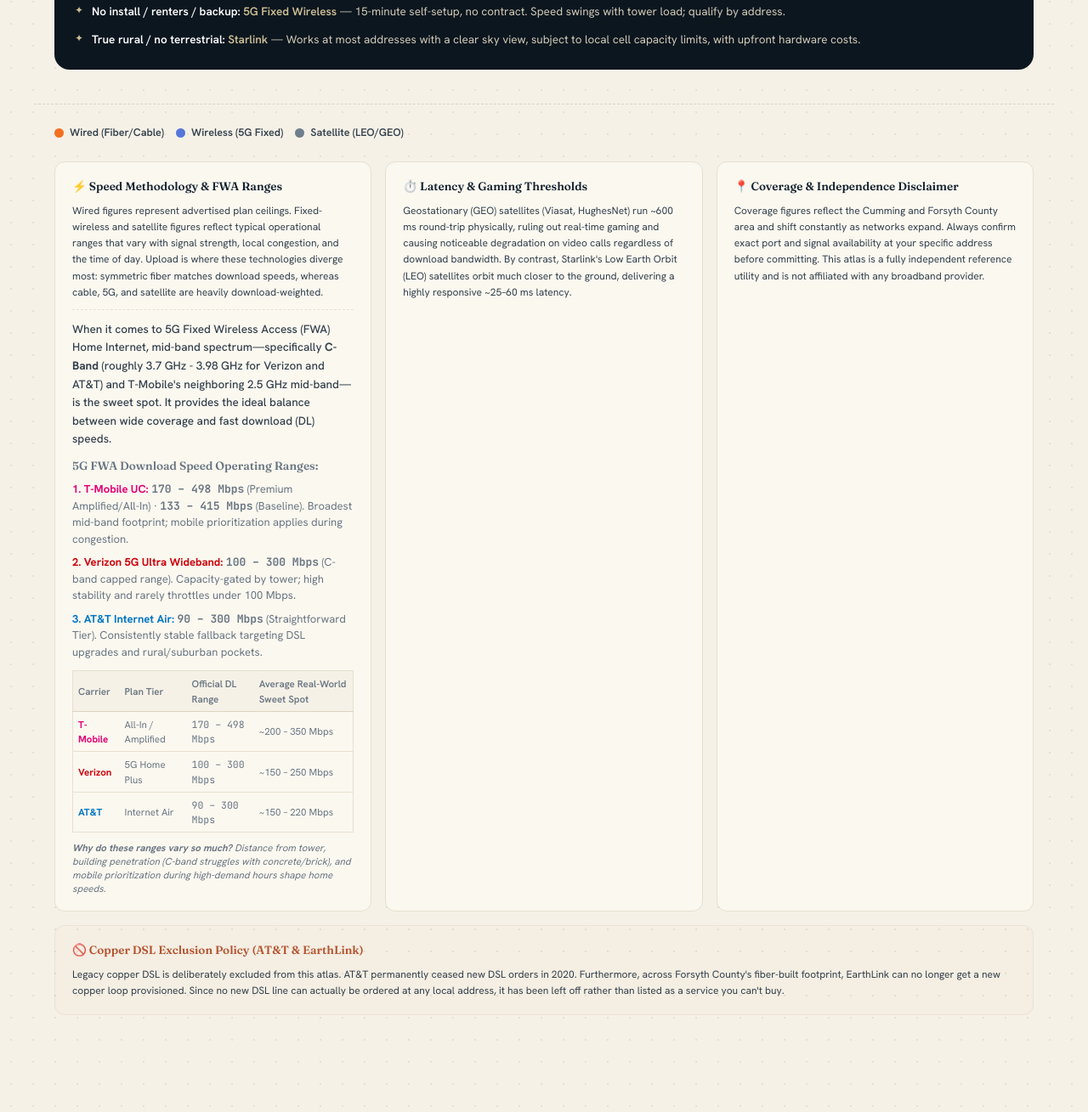
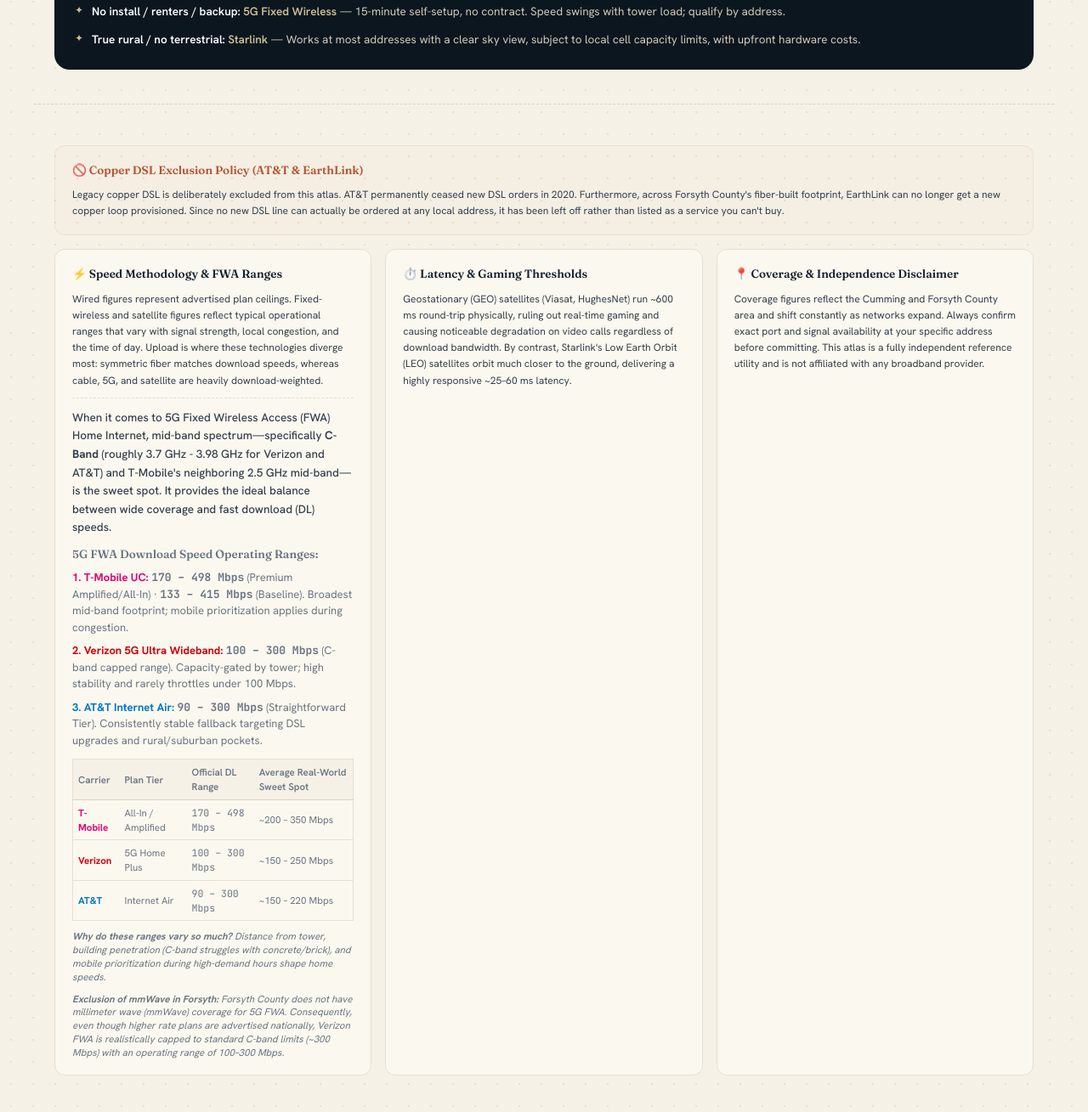
Before and after one commit to curdriceaurora/broadband-atlas, a website: page forsyth-broadband-atlas.html in a window 1280 px wide. Shown: the part 3131-4440 px from the top of the page at 85% size. Drawn offline with Linux system fonts and the light colour scheme.

Commit message:
style: remove bottom legend, pull copper dsl note to top, and add verizon mmwave callout

```diff
--- a/forsyth-broadband-atlas.html
+++ b/forsyth-broadband-atlas.html
@@ -962,13 +962,15 @@
 </dialog>
 
 <footer>
-  <div class="legend">
-    <span class="leg"><span class="sw" style="background:var(--fiber)"></span>Wired (Fiber/Cable)</span>
-    <span class="leg"><span class="sw" style="background:var(--fwa)"></span>Wireless (5G Fixed)</span>
-    <span class="leg"><span class="sw" style="background:var(--sat)"></span>Satellite (LEO/GEO)</span>
-  </div>
-
   <div class="footer-notes-grid">
+    <details class="note-card copper-dsl" open>
+      <summary>
+        <h4>🚫 Copper DSL Exclusion Policy (AT&amp;T &amp; EarthLink)</h4>
+        <svg class="chev" width="13" height="13" viewBox="0 0 24 24" fill="none" stroke="currentColor" stroke-width="2.2"><path d="m6 9 6 6 6-6"/></svg>
+      </summary>
+      <p>Legacy copper DSL is deliberately excluded from this atlas. AT&amp;T permanently ceased new DSL orders in 2020. Furthermore, across Forsyth County's fiber-built footprint, EarthLink can no longer get a new copper loop provisioned. Since no new DSL line can actually be ordered at any local address, it has been left off rather than listed as a service you can't buy.</p>
+    </details>
+
     <details class="note-card speed-methodology" open>
       <summary>
         <h4>⚡ Speed Methodology &amp; FWA Ranges</h4>
@@ -1039,6 +1041,9 @@
           <p style="font-size: 11.5px; font-style: italic; color: var(--ink-faint); margin-top: 10px; line-height: 1.38;">
             <strong>Why do these ranges vary so much?</strong> Distance from tower, building penetration (C-band struggles with concrete/brick), and mobile prioritization during high-demand hours shape home speeds.
           </p>
+          <p style="font-size: 11.5px; font-style: italic; color: var(--ink-faint); margin-top: 10px; line-height: 1.38;">
+            <strong>Exclusion of mmWave in Forsyth:</strong> Forsyth County does not have millimeter wave (mmWave) coverage for 5G FWA. Consequently, even though higher rate plans are advertised nationally, Verizon FWA is realistically capped to standard C-band limits (~300 Mbps) with an operating range of 100–300 Mbps.
+          </p>
         </div>
       </div>
     </details>
@@ -1057,14 +1062,6 @@
         <svg class="chev" width="13" height="13" viewBox="0 0 24 24" fill="none" stroke="currentColor" stroke-width="2.2"><path d="m6 9 6 6 6-6"/></svg>
       </summary>
       <p>Coverage figures reflect the Cumming and Forsyth County area and shift constantly as networks expand. Always confirm exact port and signal availability at your specific address before committing. This atlas is a fully independent reference utility and is not affiliated with any broadband provider.</p>
-    </details>
-
-    <details class="note-card copper-dsl" open>
-      <summary>
-        <h4>🚫 Copper DSL Exclusion Policy (AT&amp;T &amp; EarthLink)</h4>
-        <svg class="chev" width="13" height="13" viewBox="0 0 24 24" fill="none" stroke="currentColor" stroke-width="2.2"><path d="m6 9 6 6 6-6"/></svg>
-      </summary>
-      <p>Legacy copper DSL is deliberately excluded from this atlas. AT&amp;T permanently ceased new DSL orders in 2020. Furthermore, across Forsyth County's fiber-built footprint, EarthLink can no longer get a new copper loop provisioned. Since no new DSL line can actually be ordered at any local address, it has been left off rather than listed as a service you can't buy.</p>
     </details>
   </div>
 </footer>
```
Also changed, not shown: public/index.html (+11 -14 lines).
